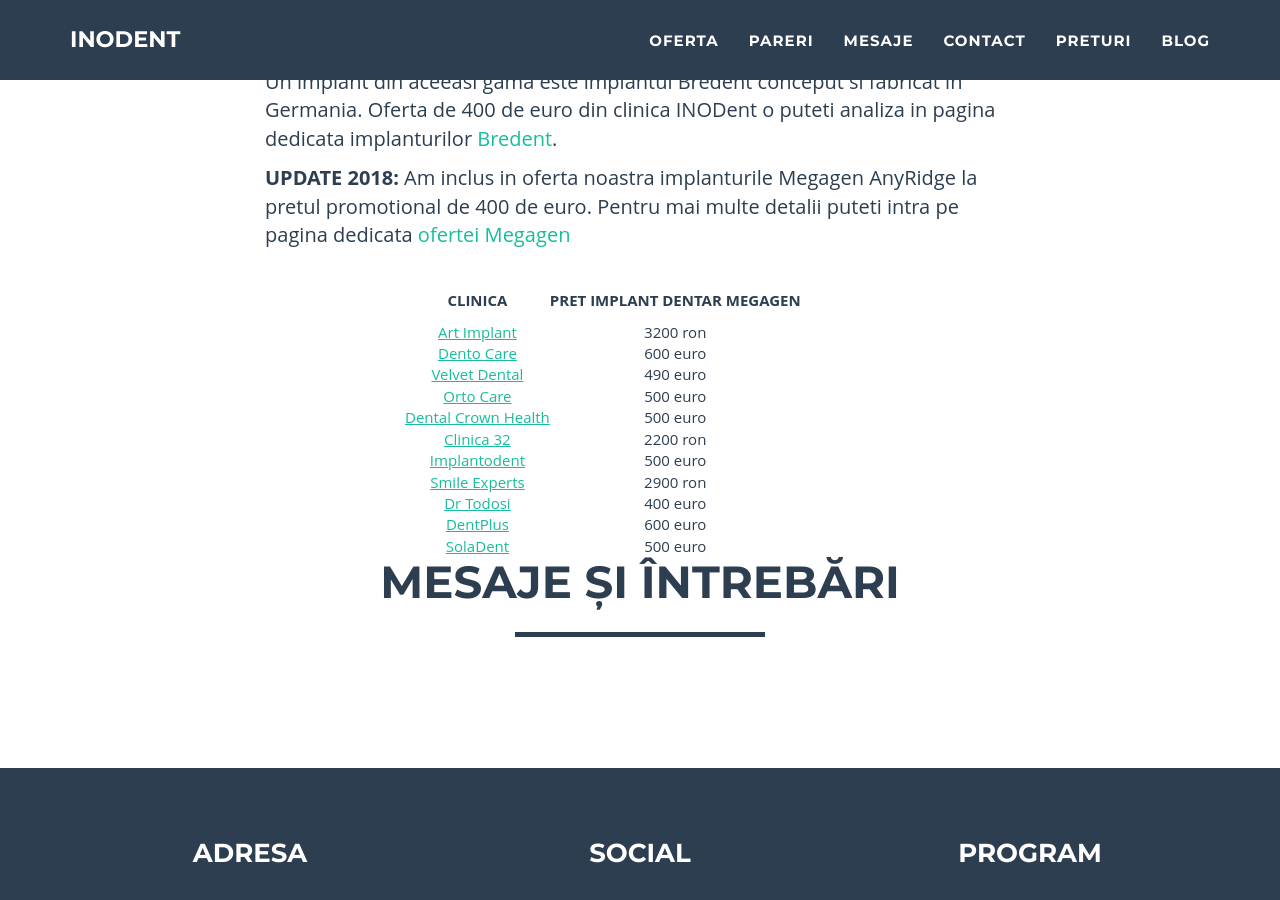
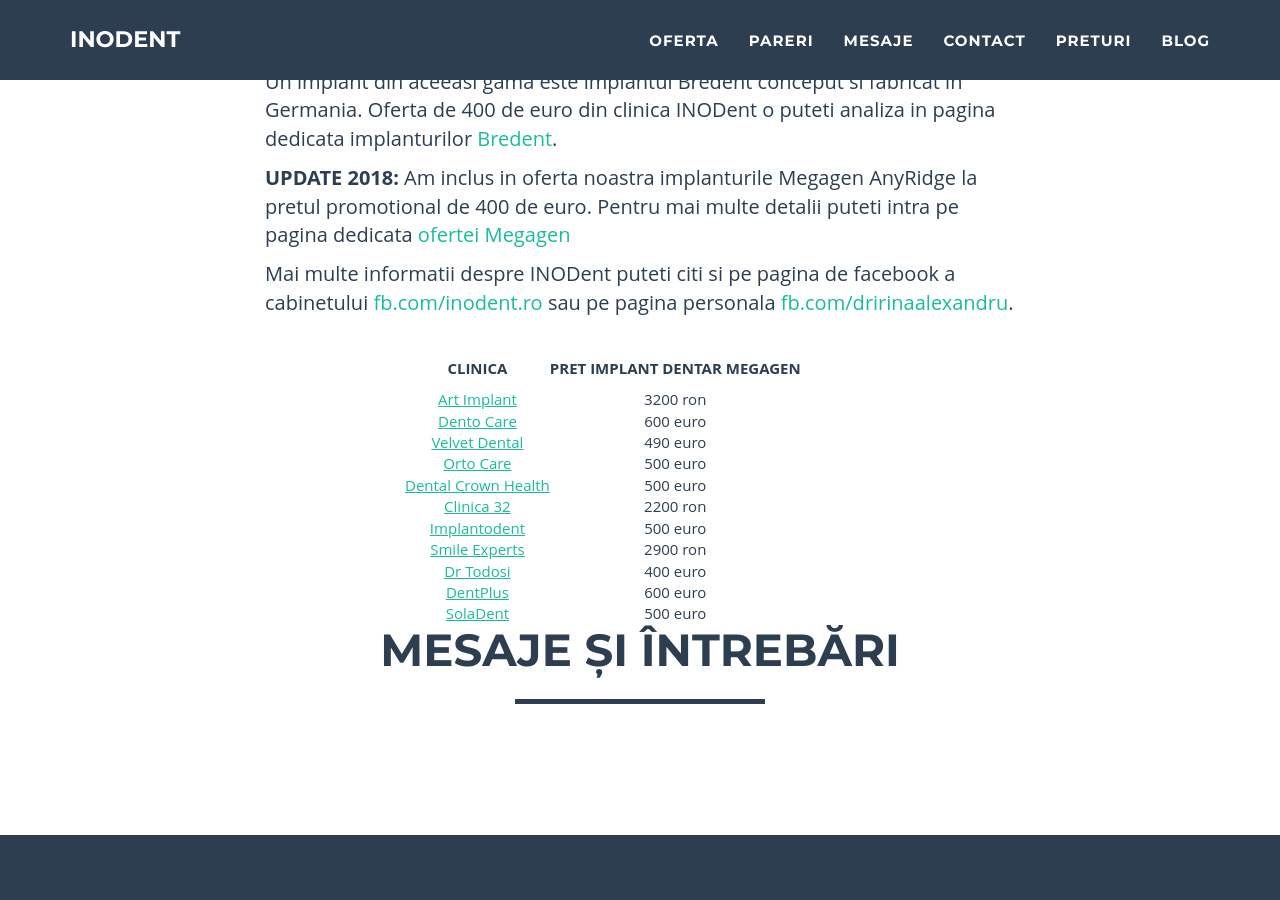
Before and after one commit to littledentgopo/offerdent, a Jekyll site: the page built from _posts/2017-11-21-implanturi-dentare-megagen-pareri-preturi.html, in a window 1280 px wide and 900 px high, scrolled down 1462 px. Built offline with Jekyll 4.4.1, drawn with Linux system fonts in a browser that asks for light colours; comment, search, counter and statistics services are not loaded.

Commit message:
fb page link

```diff
--- a/_posts/2017-11-21-implanturi-dentare-megagen-pareri-preturi.html
+++ b/_posts/2017-11-21-implanturi-dentare-megagen-pareri-preturi.html
@@ -23,6 +23,8 @@ Implanturile dentare <a href="https://www.megagen.ro/implants/" target="_blank">
 
 <p><strong>UPDATE 2018:</strong> Am inclus in oferta noastra implanturile Megagen AnyRidge la pretul promotional de 400 de euro. Pentru mai multe detalii puteti intra pe pagina dedicata <a href="https://www.inodent.ro/oferta-implant-dentar-megagen/">ofertei Megagen</a></p>
 
+<p>Mai multe informatii despre {{site.newname}} puteti citi si pe pagina de facebook a cabinetului <a target="_blank" href="https://www.facebook.com/inodent.ro/">fb.com/inodent.ro</a> sau pe pagina personala <a arget="_blank" href="https://www.facebook.com/dririnaalexandru/">fb.com/dririnaalexandru</a>.</p>
+
 
 <div class="col-lg-8 col-lg-offset-2 text-center">
      {% include pricestablemegagen.html %}
```
